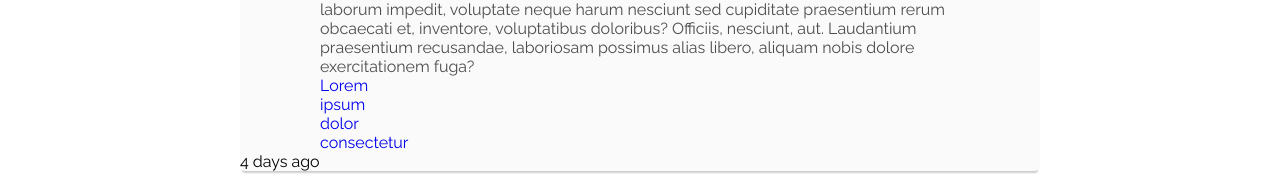
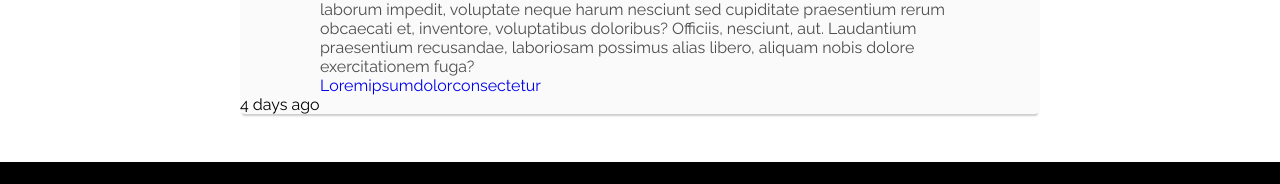
Before and after one commit to EvgenTechnoGen/practice-site, a plain HTML site: page blog.html in a window 1280 px wide. Shown: the part 547-731 px from the top of the page. Drawn offline with Linux system fonts and the light colour scheme; a script that the page names is missing.

Commit message:
Update style.css

```diff
--- a/css/style.css
+++ b/css/style.css
@@ -186,6 +186,14 @@ footer nav a:hover {
   color: #4d4d4d;
 }
 
+.blog-tags ul {
+  display: flex;
+  flex-direction: row;
+  flex-wrap: wrap;
+  list-style: none;
+  padding-left: 0;
+}
+
 @media screen and (max-width: 768px) {
   .topnav a:not(:first-child) {
     display: none;
```
